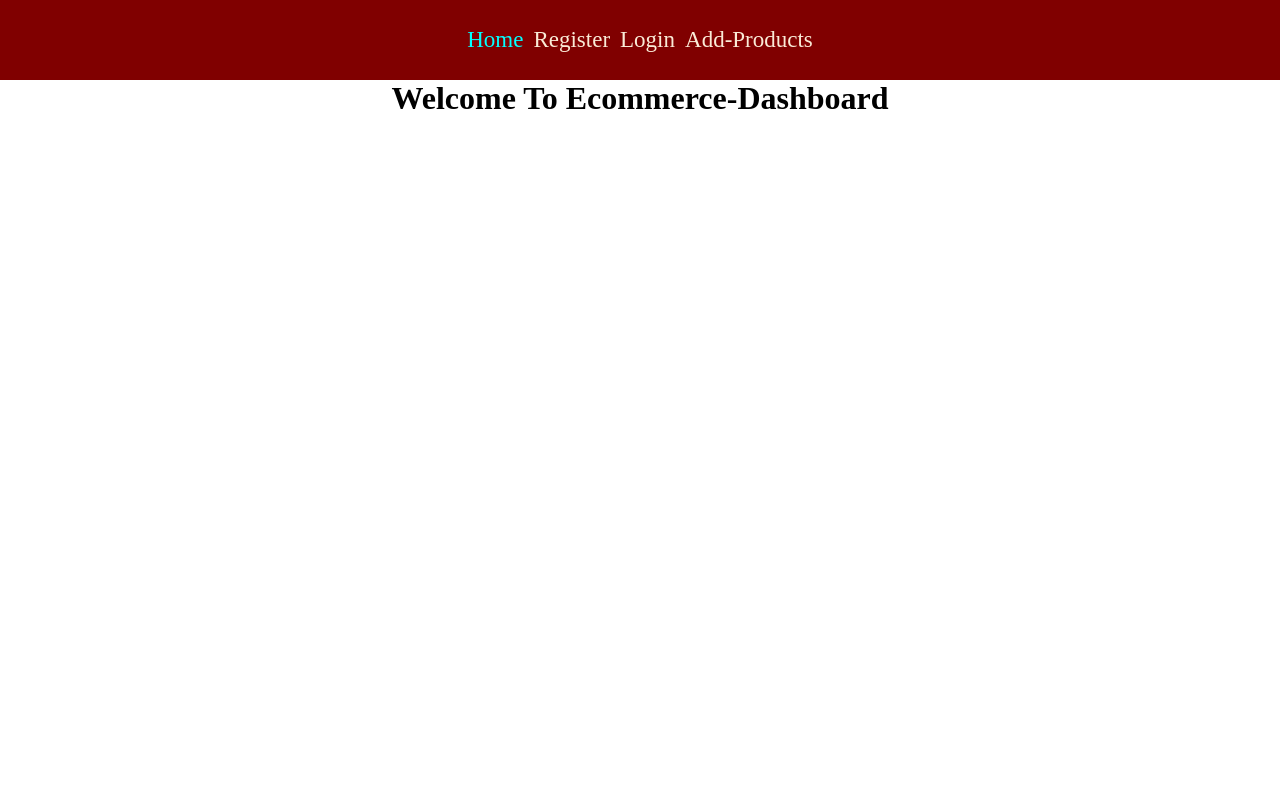
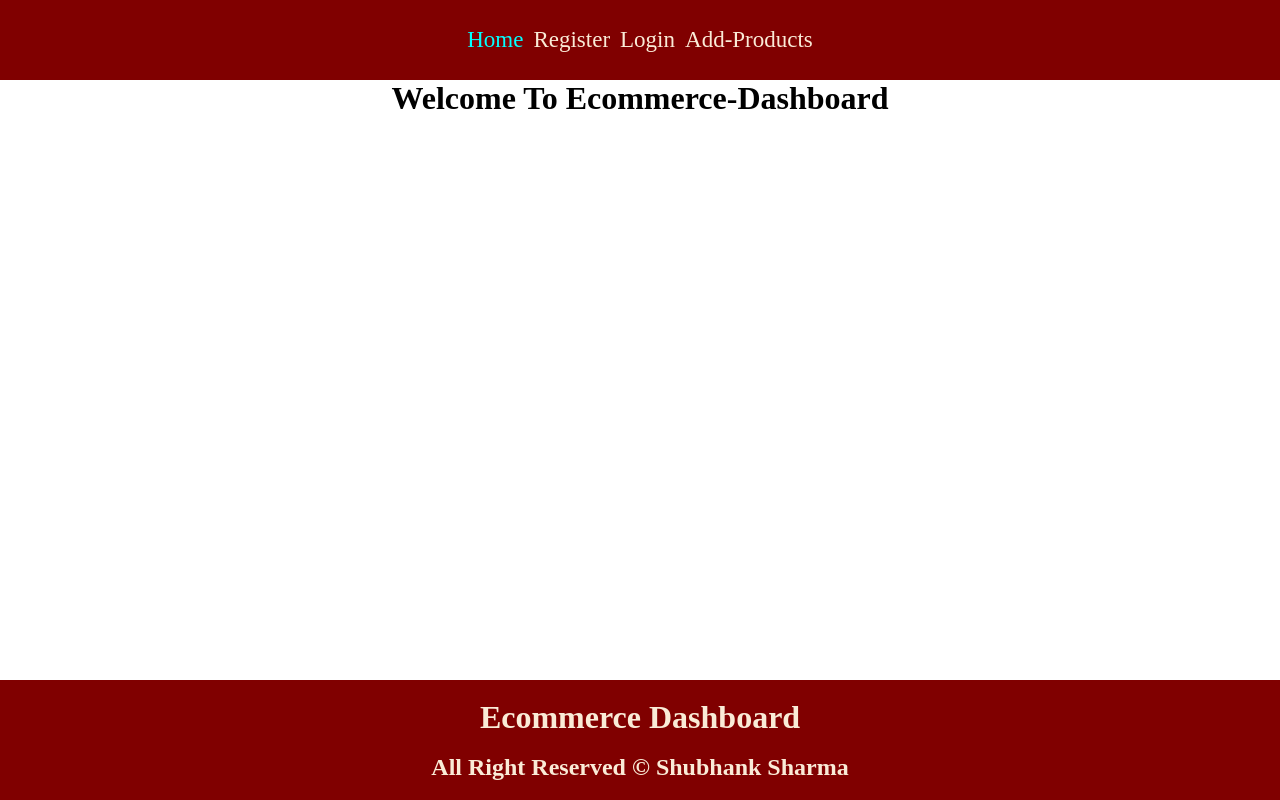
Before and after one commit to Shubhank-S/MERN-Ecommerce-Dashboard, a React (Vite) app in the folder frontend/: page / in a window 1280 px wide. Built offline with nearby package versions, Linux system fonts and the light colour scheme.

Commit message:
Footer Component Done

```diff
--- a/frontend/src/App.jsx
+++ b/frontend/src/App.jsx
@@ -3,6 +3,7 @@ import Header from "./components/Header/Header";
 import Home from "./pages/Home/Home";
 import AddProduct from "./pages/AddProduct/AddProduct";
 import Register from "./pages/Register/Register";
+import Footer from "./components/Footer/Footer";
 
 function App() {
   return (
@@ -16,6 +17,7 @@ function App() {
           <Route path="/login" element />
           <Route path="*" element />
         </Routes>
+        <Footer />
       </BrowserRouter>
     </main>
   );
--- /dev/null
+++ b/frontend/src/components/Footer/Footer.css
@@ -0,0 +1,19 @@
+.footer{
+    background-color:#800000;
+
+    color: antiquewhite;
+    position: absolute;
+    bottom: 0;
+    width: 100%;
+    height: 15vh;
+    display: flex;
+    flex-direction: column;
+    align-items: center;
+    justify-content: center;
+}
+
+.footer_heading{
+    color: antiquewhite;
+    text-align: center;
+    cursor: pointer;
+}
--- /dev/null
+++ b/frontend/src/components/Footer/Footer.jsx
@@ -0,0 +1,15 @@
+import "./Footer.css";
+
+function Footer() {
+  return (
+    <footer className="footer">
+      <h1>Ecommerce Dashboard</h1>
+      <br />
+      <h2 className="footer_heading">
+        All Right Reserved &copy; Shubhank Sharma
+      </h2>
+    </footer>
+  );
+}
+
+export default Footer;
```
